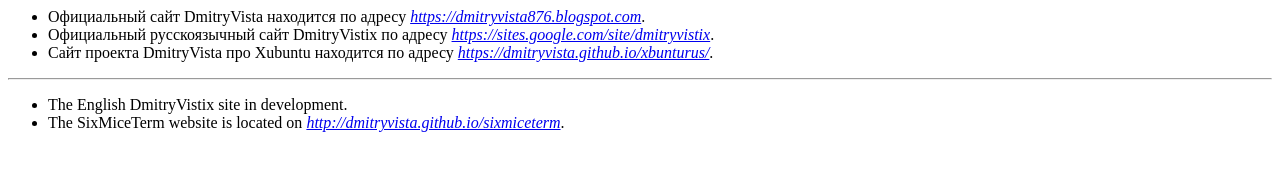
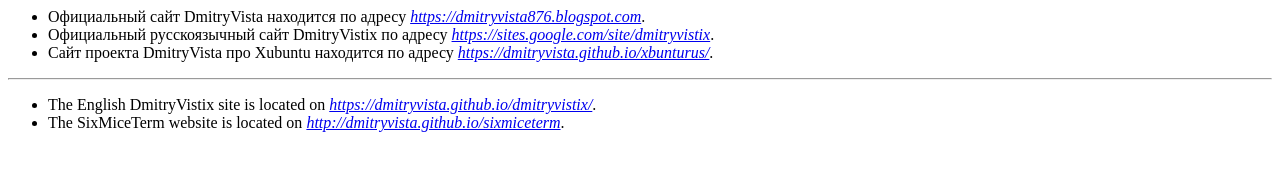
Before and after one commit to dmitryvista/dmitryvista.github.io, a plain HTML site: page index.html in a window 1280 px wide. Drawn offline with Linux system fonts and the light colour scheme.

Commit message:
Update index.html

```diff
--- a/index.html
+++ b/index.html
@@ -15,7 +15,7 @@
 </ul>
 <hr>
 <ul>
-<li>The English DmitryVistix site in development.</li>
+<li>The English DmitryVistix site is located on <i><a href="https://dmitryvista.github.io/dmitryvistix/">https://dmitryvista.github.io/dmitryvistix/</a></i>.</li>
 <li>The SixMiceTerm website is located on <i><a href="http://dmitryvista.github.io/sixmiceterm">http://dmitryvista.github.io/sixmiceterm</a></i>.</li>
 </ul>
 </body>
```
